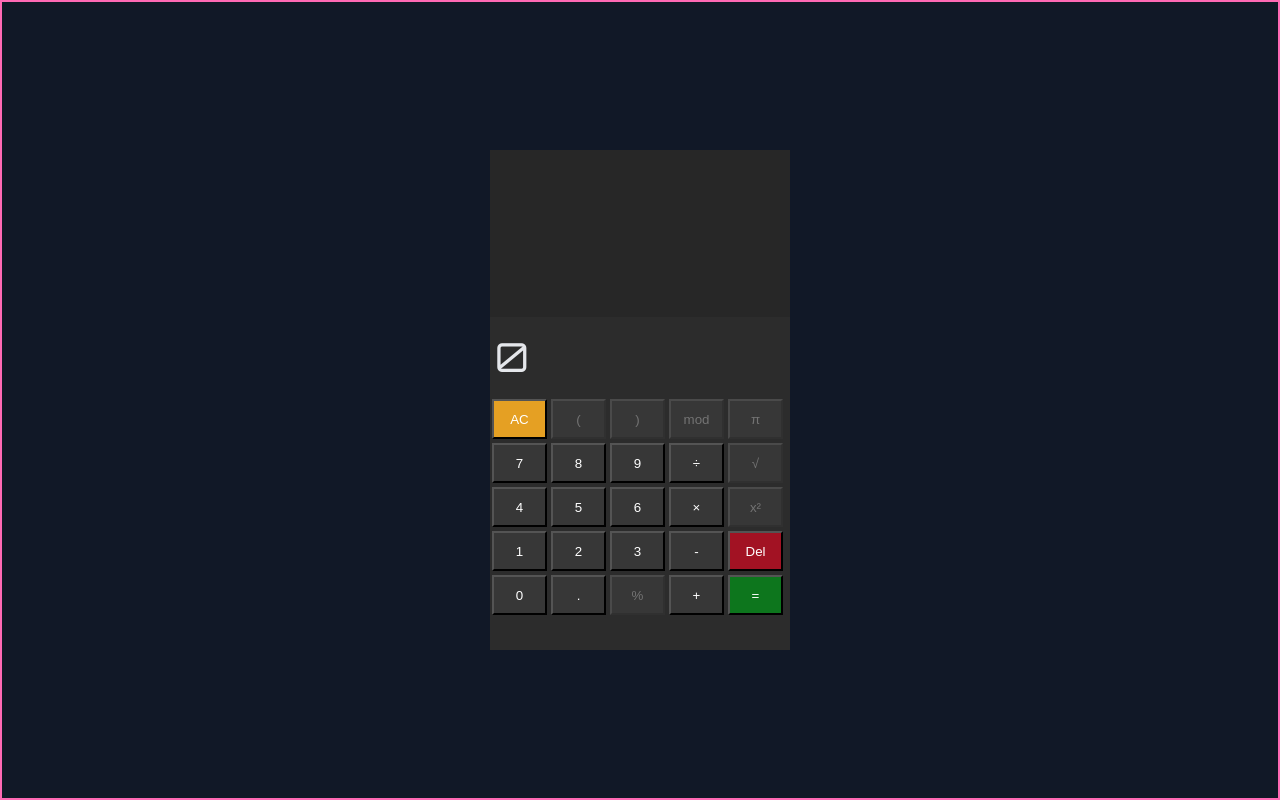
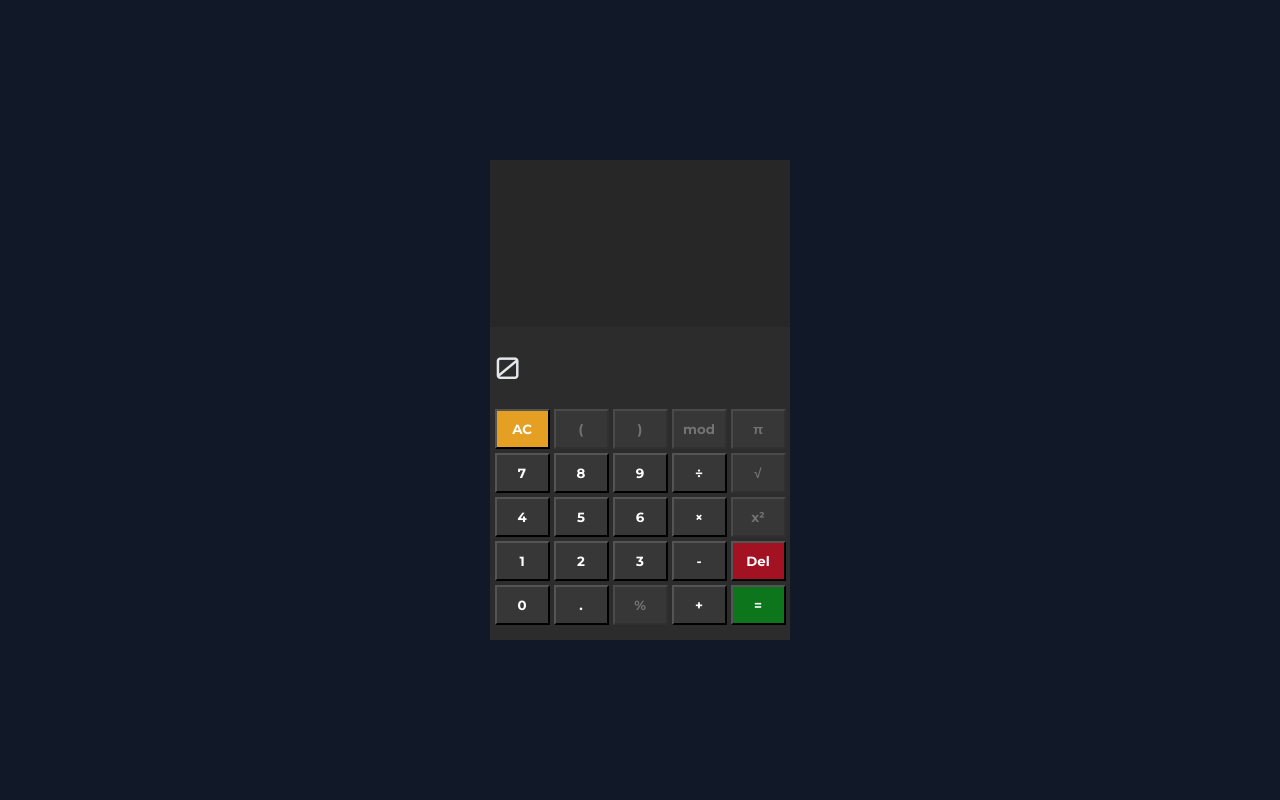
Before and after one commit to KhashayarS/Project-Calculator, a plain HTML site: page index.html in a window 1280 px wide. Drawn offline with Linux system fonts and the light colour scheme.

Commit message:
Modify some trivial css codes

```diff
--- a/index.html
+++ b/index.html
@@ -8,6 +8,7 @@
         <link rel="preconnect" href="https://fonts.googleapis.com">
         <link rel="preconnect" href="https://fonts.gstatic.com" crossorigin>
         <link href="https://fonts.googleapis.com/css2?family=Orbitron:wght@400..900&d>isplay=swap" rel="stylesheet">
+        <link href="https://fonts.googleapis.com/css2?family=Montserrat:ital,wght@0,100..900;1,100..900&family=Orbitron:wght@400..900&display=swap" rel="stylesheet">
         <link rel="stylesheet" href="./style.css">
         <script defer src="./script.js"></script>
     </head>
--- a/style.css
+++ b/style.css
@@ -21,7 +21,6 @@
 }
 
 .container {
-    border: 2px solid hotpink;
     display: flex;
     justify-content: center;
     align-items: center;
@@ -36,7 +35,7 @@
 
 #screen {
     height: 80px;
-    font-size: 40px;
+    font-size: 30px;
     font-family: "Orbitron", sans-serif;
     font-optical-sizing: auto;
     font-weight: 400;
@@ -48,7 +47,7 @@
 
 #calcContainer {
     width: 300px;
-    height: 500px;
+    height: 480px;
     background-color: var(--calcBodyColor);
 }
 
@@ -56,9 +55,14 @@
     display: flex;
     flex-direction: row;
     flex-wrap: wrap;
+    justify-content: center;
 }
 
 .normalBtn {
+    font-family: "Montserrat", sans-serif;
+    font-optical-sizing: auto;
+    font-weight: bold;
+    font-style: normal;
     width: 55px;
     height: 40px;
     background-color: var(--normalBtnColor);
```
